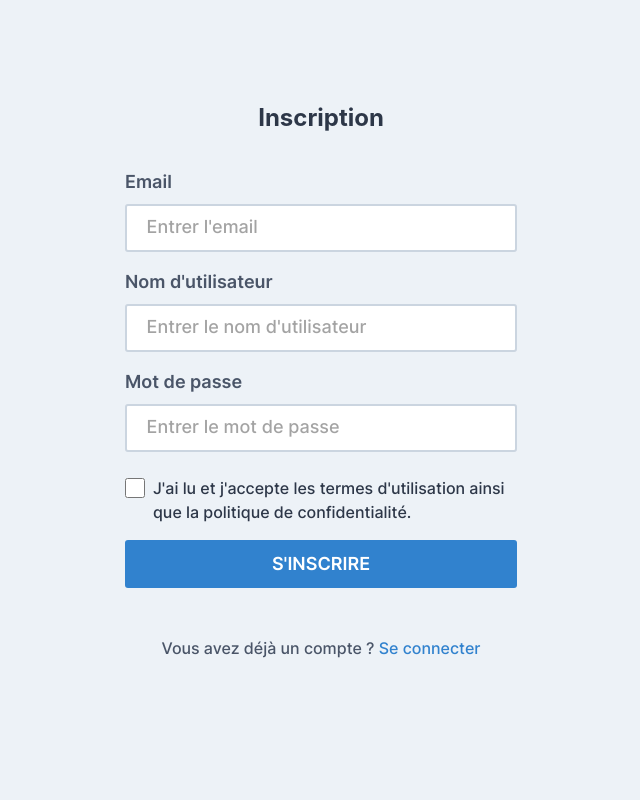
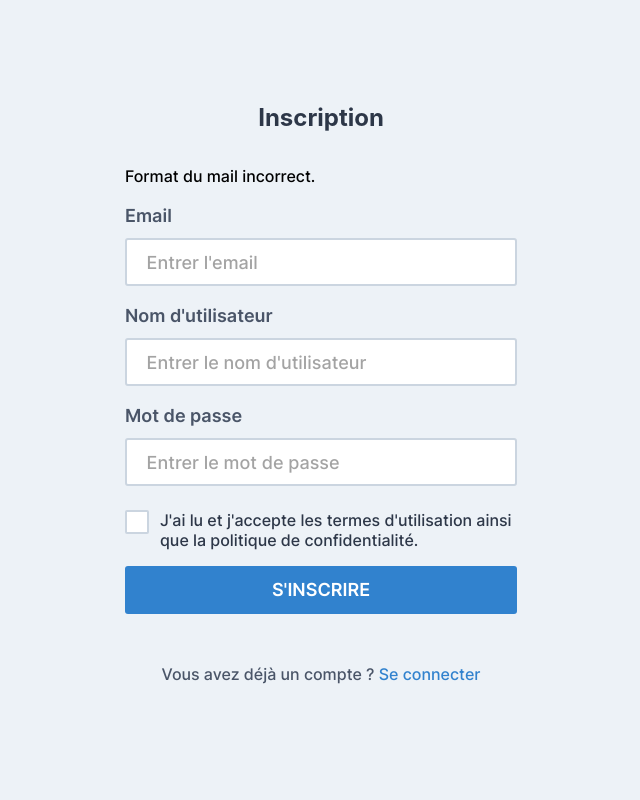
Before and after one commit to Akwd22/auto-learn, a PHP site: template src/views/pages/inscription/inscription.php in a window 1280 px wide. Shown: the whole page, without its empty margins (319-959 px from the left). Run offline with PHP 8.4, Linux system fonts and the light colour scheme; the template is opened without the code that fills it, so the values that code supplies are empty; some web fonts are replaced.

Commit message:
front: checkbox personnalisées

```diff
--- a/src/assets/css/color.css
+++ b/src/assets/css/color.css
@@ -10,6 +10,7 @@
 
   /*error div*/
   --customize_red: #e53e3e;
+  --customize_green: #38A169;
 
   /*text*/
   --dark_text: #2d3748;
@@ -17,6 +18,8 @@
   --medium2_text: #718096;
   --clear1_text: #cbd5e0;
   --clear2_text: #e2e8f0;
+
+  --dark_disabled_text: #A0AEC0;
 
   --link: #3182ce;
 
@@ -36,7 +39,7 @@
   /*checkbox and radio button*/
   --checkboxRadio: #ffffff;
   --checkbox_selected: #3182ce;
-  --checkbox_selectedHover: #3182ce;
+  --checkbox_selectedHover: #2b6cb0;
   --checkbox_disabled: #cbd5e0;
   --radio_disabled: #718096;
 
--- a/src/assets/css/init.css
+++ b/src/assets/css/init.css
@@ -1,6 +1,8 @@
 @import url('./color.css');
 @import url('./fonts.css');
 @import url('../../views/components/button/button.css');
+@import url('../../views/components/checkbox/checkbox.css');
+@import url('../../views/components/message/message.css');
 
 * {
     margin: 0;
--- a/src/views/components/button/button.css
+++ b/src/views/components/button/button.css
@@ -26,7 +26,7 @@
   width: 100%;
 }
 
-.s {
+[type="submit"].s,[type="button"].s {
   padding: 4px auto;
   height: 32px;
 
@@ -35,7 +35,7 @@
   line-height: 24px;
 }
 
-.m {
+[type="submit"].m,[type="button"].m {
   padding: 8px auto;
   height: 48px;
 
@@ -44,7 +44,7 @@
   line-height: 32px;
 }
 
-.l {
+[type="submit"].l,[type="button"].l {
   padding: 12px auto;
   height: 56px;
 
--- /dev/null
+++ b/src/views/components/checkbox/checkbox.css
@@ -0,0 +1,92 @@
+
+/*div contenant la checkbox et son label*/
+.divCustomCheckbox{
+    position: relative;
+}
+/*checkbox rendu invisible pour créer la checkbox personnalisé*/
+.customCheckbox{
+    position: absolute;
+    opacity: 0;
+}
+/*label de la checkbox*/
+.labelCustomCheckbox{
+    font-size: 16px;
+    color: var(--dark_text);
+
+    display: grid;
+    grid-template-areas: "checkbox label";
+    gap: 15px;
+}
+
+/*checkbox personnalisé*/
+.labelCustomCheckbox::before{
+    width: 100%;
+
+    background-color: var(--checkboxRadio);
+    border-radius: 2px;
+    border: 2px solid var(--checkboxRadio_border_default);
+
+    content:'';
+    grid-area: checkbox;
+    display: block;
+}
+
+
+/*modification de la taille de la checkbox en fonction de la taille choisi*/
+.divCustomCheckbox.m > .labelCustomCheckbox::before {height:16px;}
+.divCustomCheckbox.m > .labelCustomCheckbox {grid-template-columns: 16px 1fr;}
+
+.divCustomCheckbox.l > .labelCustomCheckbox::before{height:20px;}
+.divCustomCheckbox.l > .labelCustomCheckbox {grid-template-columns: 20px 1fr;}
+
+
+/*modification de la checkbox personnalisé quand survolé par la souris*/
+.divCustomCheckbox .customCheckbox:hover + .labelCustomCheckbox::before{
+    background-color: var(--checkboxRadio);
+    border: 2px solid var(--checkboxRadio_border_hover);
+}
+
+/*modification de la checkbox personnalisé quand sélectionné*/
+.divCustomCheckbox .customCheckbox:checked + .labelCustomCheckbox::before{
+    background-color: var(--checkbox_selected);
+    border: 2px solid var(--checkboxRadio_border_selected);
+}
+
+/*modification de la checkbox personnalisé quand survolé par la souris et sélectionné*/
+.divCustomCheckbox .customCheckbox:checked:hover + .labelCustomCheckbox::before{
+    background-color: var(--checkbox_selectedHover);
+    border: 2px solid var(--checkboxRadio_border_selectedHover);
+}
+
+/*modification de la checkbox personnalisé quand désactivé*/
+.divCustomCheckbox .customCheckbox:disabled + .labelCustomCheckbox::before{
+    background-color: var(--checkbox_disabled);
+    border: 2px solid var(--checkboxRadio_border_disabled);
+}
+/*modification du label quand désactivé*/
+.divCustomCheckbox .customCheckbox:disabled + .labelCustomCheckbox{
+    color: var(--medium2_text);
+}
+
+
+/*modification de la checkbox personnalisé quand invalide-->à revoir car pb pour le moment*/
+/*
+.divCustomCheckbox .customCheckbox:invalid + .labelCustomCheckbox::before{
+    border: 2px solid var(--checkboxRadio_border_error);
+    background-color: var(--checkboxRadio);
+}
+*/
+
+
+
+/*gère si la préférence du système ou du navigateur est réglé sur thème sombre*/
+@media (prefers-color-scheme: dark) {
+    /*change la couleur du label*/
+    .labelCustomCheckbox{
+       color: var(--clear2_text);
+    }
+    /*modification du label quand désactivé*/
+    .divCustomCheckbox .customCheckbox:disabled + .labelCustomCheckbox{
+        color: var(--dark_disabled_text);
+    }
+}
--- /dev/null
+++ b/src/views/components/checkbox/checkbox.php
@@ -0,0 +1,22 @@
+<?php
+
+
+//$size doit être 'm' ou 'l' (si aucun, m par defaut)
+//$enabled doit être 'enabled' ou 'disabled' (si aucun, enabled par defaut)
+function createCheckbox($id, $name, $label, $size, $enabled)
+{
+    if ($size != 'm' && $size != 'l') {
+        $size = 'm';
+    }
+    if ($enabled != 'enabled' && $enabled != 'disabled') {
+        $enabled = 'enabled';
+    }
+
+    $html = <<<HTML
+    <div class="divCustomCheckbox $size">
+        <input id="$id" class="customCheckbox" type="checkbox" name="$name" required $enabled>
+        <label for="$id" class="labelCustomCheckbox">$label</label>
+    </div>
+HTML;
+    echo $html;
+}
--- /dev/null
+++ b/src/views/components/message/message.css
@@ -0,0 +1,21 @@
+/*message d'erreur*/
+.messageField{
+    height: 40px;
+    margin-top: 32px;
+
+    border-radius: 3px;
+
+    color: #FFF;
+    font-weight: 500;
+    font-size: 16px;
+}
+.message{
+    margin-left: 5%;
+
+    line-height: 24px;
+
+    padding-top: 8px;
+}
+
+.error{background-color: var(--customize_red);}
+.success{background-color: var(--customize_green);}
--- a/src/views/pages/inscription/inscription.css
+++ b/src/views/pages/inscription/inscription.css
@@ -26,29 +26,6 @@ body{
     text-align: center;
 }
 
-/*message d'erreur*/
-#errorField{
-    background-color: var(--customize_red);
-
-    height: 40px;
-    margin-top: 32px;
-
-    border-radius: 3px;
-
-    color: #FFF;
-    font-weight: 500;
-    font-size: 16px;
-
-    display: none; /*argument à modifier pour faire apparaitre le message d'erreur (none ou block)*/
-}
-#textError{
-    margin-left: 5%;
-
-    line-height: 24px;
-
-    padding-top: 8px;
-}
-
 /*labels des input*/
 .labelsDiv{
     margin-top: 14px;
@@ -74,6 +51,10 @@ body{
     border-radius: 3px;
     border:2px solid var(--input_border_default);
     outline:none;
+
+    font-weight: 400;
+    font-size: 18px;
+    line-height: 32px;
 }
 .input::placeholder{
     font-weight: 400;
@@ -83,50 +64,13 @@ body{
 }
 
 /*checkbox*/
-#acceptConditions{
-    background: #FFF;
-
-    width: 20px;
-    height: 20px;
-    margin-top: 26px;
-
-    border: 2px solid var(--checkboxRadio_border_default);
-    border-radius: 2px;
-    outline:none;
-}
-#labelAcceptConditions{
-    margin-top: 26px;
-
-    color:var(--dark_text);
-    font-weight: 400;
-    font-size: 16px;
-    line-height: 24px;
-}
-#divCheckbox{
-    float: left;
-}
-#divLabelCheckbox{
+#divConditions{
     margin-top: 24px;
-
-    padding-left: 8px;
 }
 
 /*bouton*/
 #submit{
-    background-color: var(--button);
-
-    width: 100%;
-    height: 48px;
     margin-top: 16px;
-
-    font-weight: 600;
-    font-size: 18px;
-    line-height: 32px;
-    color: #FFF;
-
-    border:0px;
-    border-radius: 3px;
-    outline:none;
 }
 
 
@@ -152,10 +96,6 @@ body{
 
 /*gère les différents état des inputs*/
 .input:focus{border: 2px solid var(--input_border_hover);}
-
-#acceptConditions:focus{border: 2px solid var(--checkboxRadio_border_hover);}
-
-#acceptConditions:checked{background:var(--checkboxRadio_border_selected);border: 2px solid var(--checkboxRadio_border_selected);}/*problème ne cache pas la coche par defaut, à revoir*/
 
 
 /*diminue la marge en haut de la div central si la fenetre diminue verticalement*/
--- a/src/views/pages/inscription/inscription.php
+++ b/src/views/pages/inscription/inscription.php
@@ -1,10 +1,11 @@
 <?php require 'views/components/header/header.php'; ?>
-
+<?php require 'views/components/checkbox/checkbox.php'; ?>
 
 <html>
     <head>
         <?php infoHead('S\'inscrire','Inscris toi pour une meilleur expérience', '/views/pages/inscription/inscription.css');?>
     </head>
+
     <body>
         <div id="container">
             <div id="centerDiv">
@@ -21,26 +22,24 @@
                     <div class="labelsDiv"><label class="labelsForm" for="password">Mot de passe</label></div>
                     <input id="password" class="input" type="password" placeholder="Entrer le mot de passe" name="password" required>
 
-
-                    <div id="divCheckbox">
-                        <input id="acceptConditions" type="checkbox" names="acceptConditions" required>
-                    </div>
-                    <div id="divLabelCheckbox">
-                        <label id="labelAcceptConditions" for="acceptConditions">J'ai lu et j'accepte les termes d'utilisation ainsi que la politique de confidentialité.</label>
+                    <div id="divConditions">
+                        <?php createCheckbox('acceptConditions','acceptConditions','J\'ai lu et j\'accepte les termes d\'utilisation ainsi que la politique de confidentialité.','l','enabled'); ?>
                     </div>
 
-                    <input type="submit" id='submit' value="S'INSCRIRE" >
+                    <input class="default m" type="submit" id="submit" value="S'INSCRIRE" >
+
                     <?php
                     if (isset($_GET["error"])) {
                         $err = $_GET["error"];
                         echo "<p style='color:red'>$err</p>";
                     }
                     ?>
+
                 </form>
                 <div>
                 <p id="text">
                     Vous avez déjà un compte ?
-                    <a href="" class="links">Se connecter</a>
+                    <a href="/connexion" class="links">Se connecter</a>
                 </p>
                 </div>
             </div>
```
Also changed, not shown: src/views/pages/connexion/connexion.css (+4 -35 lines), src/views/pages/connexion/connexion.php (+6 -2 lines), src/views/components/message/message.php (added).
